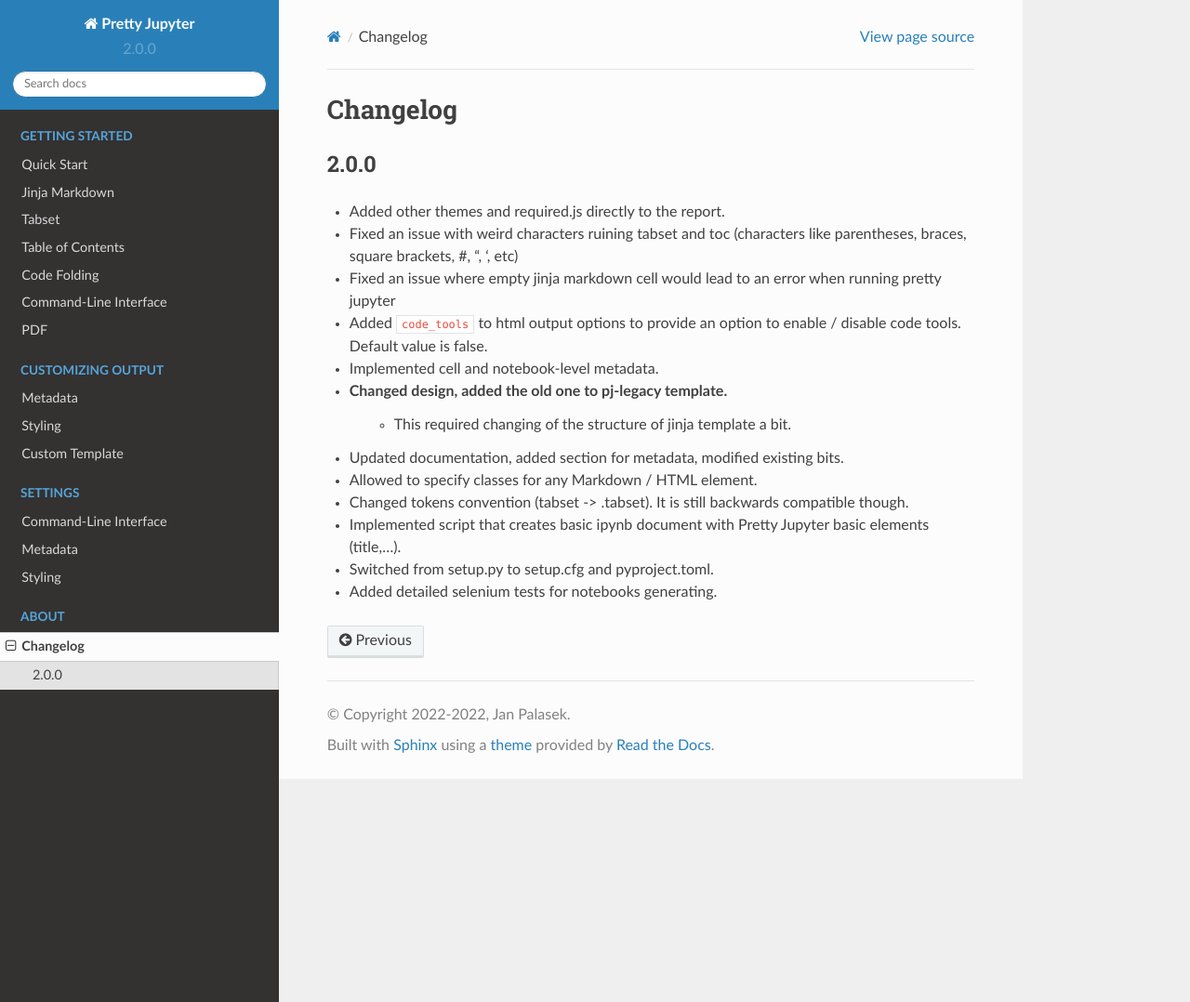
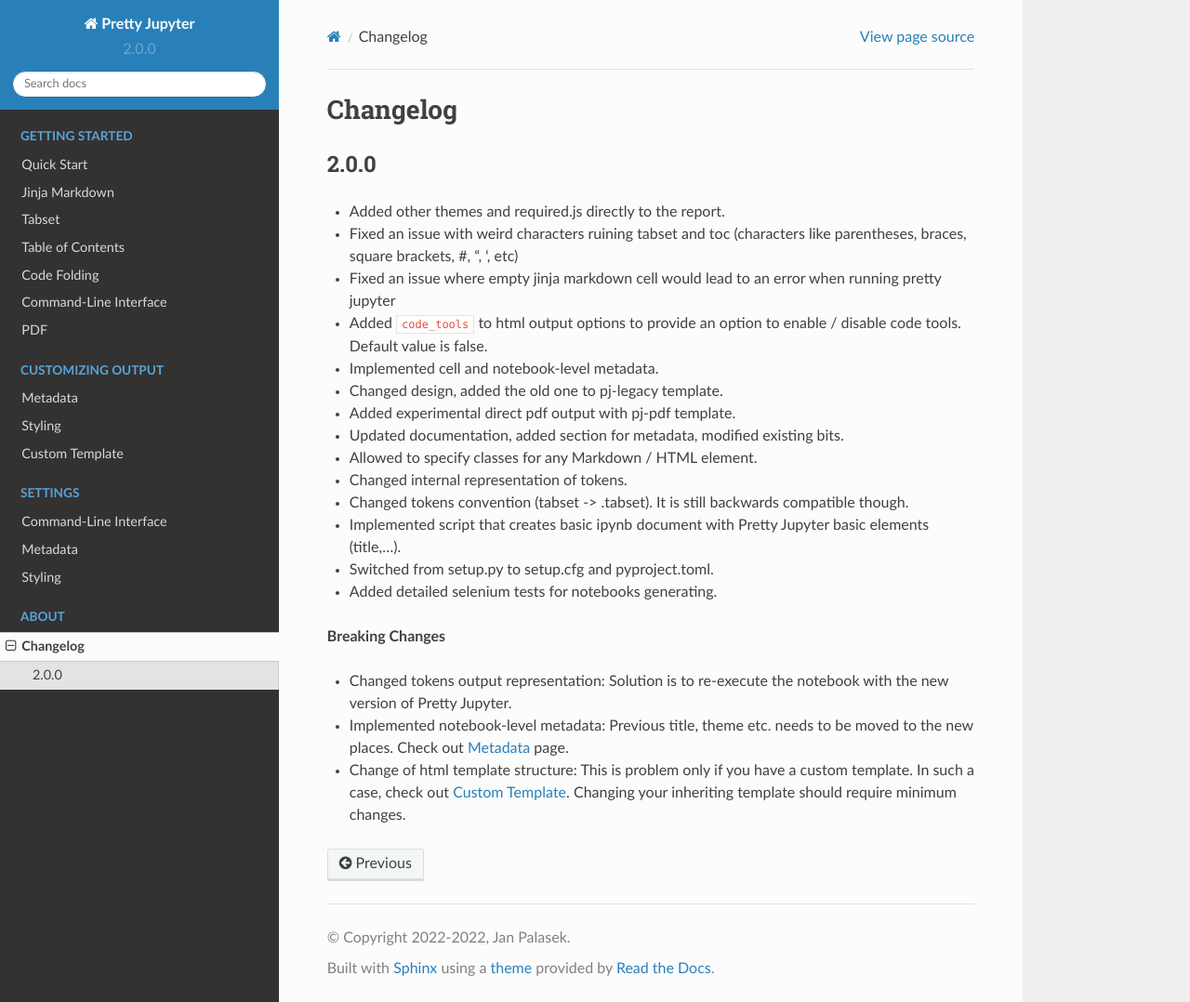
Before and after one commit to JanPalasek/pretty-jupyter, a Sphinx documentation site: the page built from docs/source/changelog.rst, in a window 1280 px wide and 1078 px high. Shown: the whole window at 93% size. Built offline with Sphinx 7.4.7 and the Read the Docs theme 2.0.0, drawn with Linux system fonts in a browser that asks for light colours.

Commit message:
Update changelog.rst

```diff
--- a/docs/source/changelog.rst
+++ b/docs/source/changelog.rst
@@ -11,10 +11,17 @@
 - Added ``code_tools`` to html output options to provide an option to enable / disable code tools. Default value is false.
 - Implemented cell and notebook-level metadata.
 - Changed design, added the old one to pj-legacy template.
-    - This required changing of the structure of jinja template a bit.
+- Added experimental direct pdf output with pj-pdf template.
 - Updated documentation, added section for metadata, modified existing bits.
 - Allowed to specify classes for any Markdown / HTML element.
+- Changed internal representation of tokens.
 - Changed tokens convention (tabset -> .tabset). It is still backwards compatible though.
 - Implemented script that creates basic ipynb document with Pretty Jupyter basic elements (title,...).
 - Switched from setup.py to setup.cfg and pyproject.toml.
 - Added detailed selenium tests for notebooks generating.
+
+**Breaking Changes**
+
+- Changed tokens output representation: Solution is to re-execute the notebook with the new version of Pretty Jupyter.
+- Implemented notebook-level metadata: Previous title, theme etc. needs to be moved to the new places. Check out :doc:`metadata` page.
+- Change of html template structure: This is problem only if you have a custom template. In such a case, check out :doc:`custom_template`. Changing your inheriting template should require minimum changes.
```
